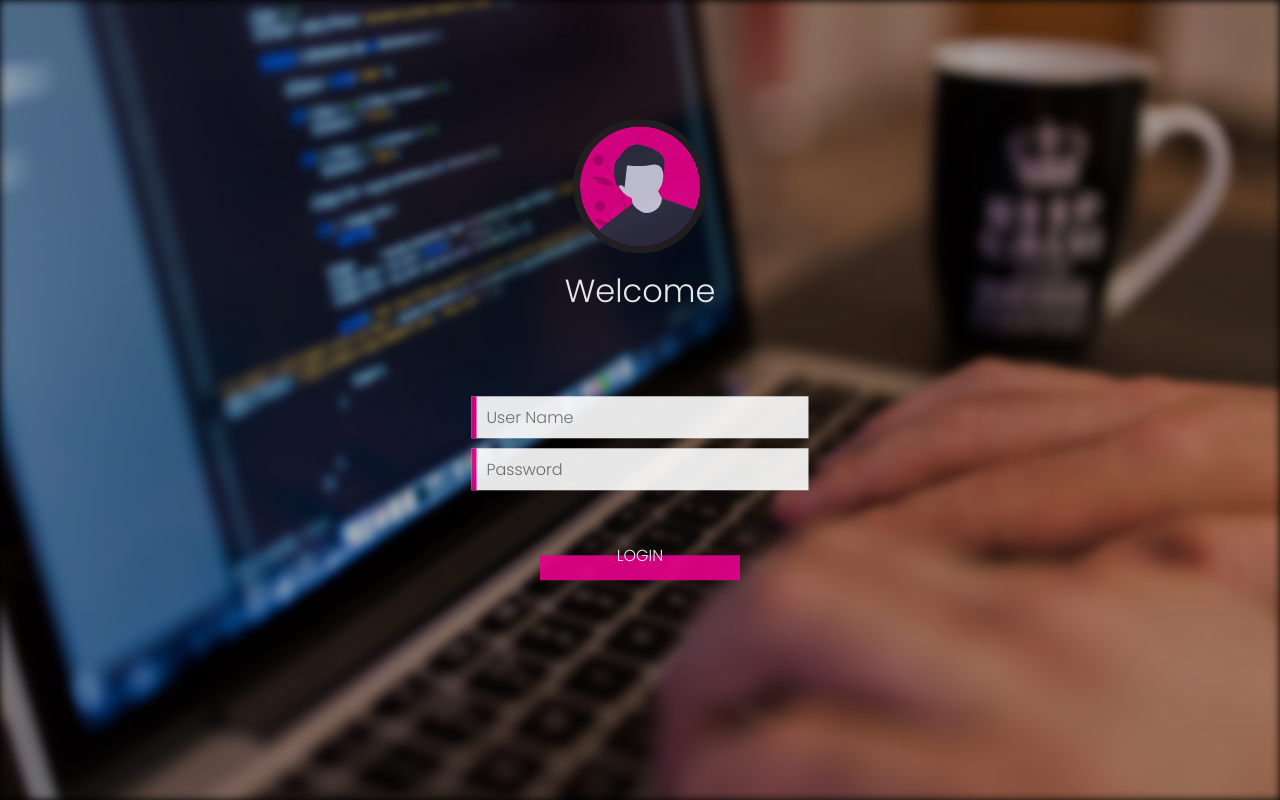
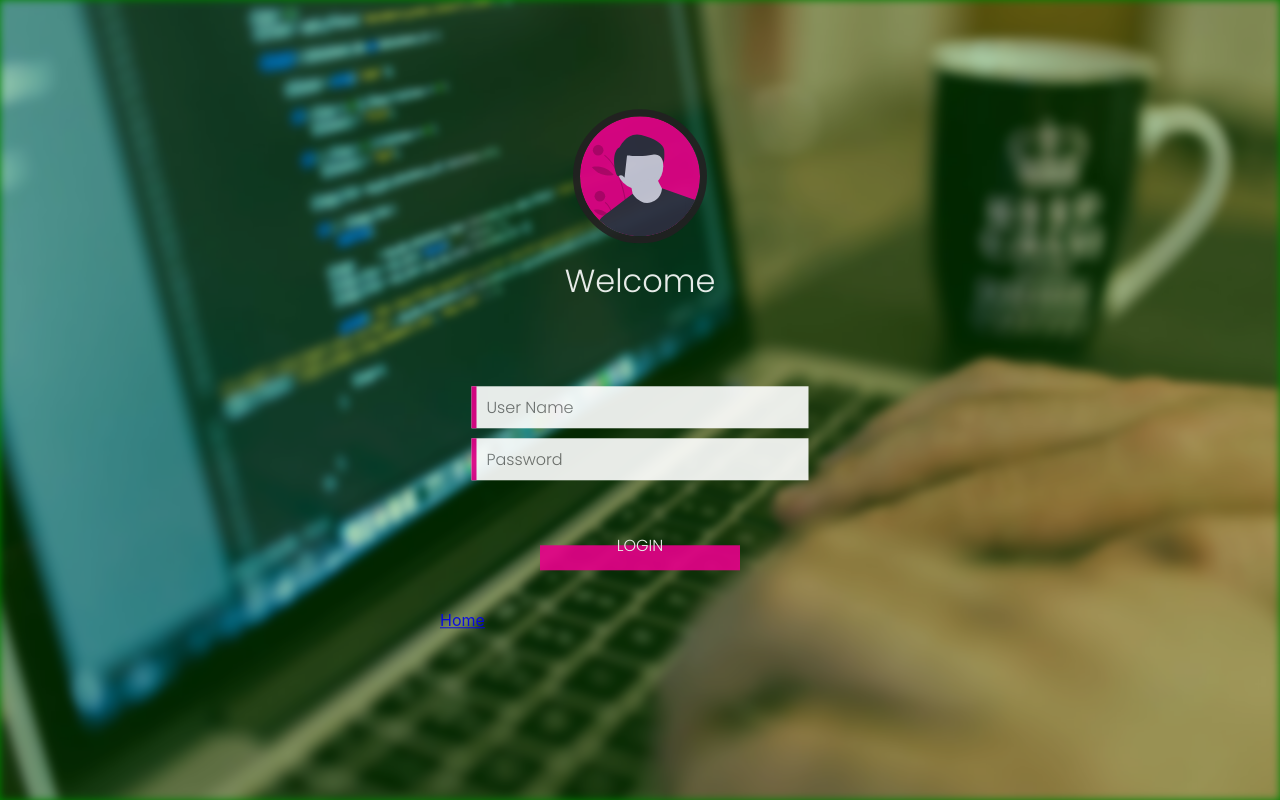
Before and after one commit to AndrewAlkazeer/Admin-DashboardPanel, a React (Create React App) app in the folder app/: page /home in a window 1280 px wide. Built offline with nearby package versions, Linux system fonts and the light colour scheme.

Commit message:
added home component

```diff
--- a/app/package.json
+++ b/app/package.json
@@ -10,9 +10,11 @@
     "@testing-library/jest-dom": "^4.2.4",
     "@testing-library/react": "^9.5.0",
     "@testing-library/user-event": "^7.2.1",
+    "create-react-component": "0.0.4",
     "node-modules": "^1.0.1",
     "react": "^16.13.1",
     "react-dom": "^16.13.1",
+    "react-router-dom": "^5.2.0",
     "react-scripts": "3.4.1"
   },
   "scripts": {
--- a/app/src/App.css
+++ b/app/src/App.css
@@ -130,6 +130,8 @@ body{
   transition: 0.4s ease-in-out;
 }
 
-.login-form button:hover{
-
+.home-page-cont{
+  position: fixed;
+  width: 100%;
+  height: 100%;
 }
--- a/app/src/App.js
+++ b/app/src/App.js
@@ -1,16 +1,25 @@
 import React, { Component } from 'react';
-import logo from './logo.svg';
+import { BrowserRouter as Router, Switch, Route, Link } from "react-router-dom";
+// import logo from './logo.svg';
 import './App.css';
-import Wave from './Imgs/wave.svg';
+// import Wave from './Imgs/wave.svg';
 import User from './Imgs/user.svg';
 import Code from './Imgs/code.jpeg';
+import Home from './home.js';
+
 class App extends React.Component{
 constructor(props){
   super(props);
 }
 render(){
   return(
-<React.Fragment>
+    <Router>
+    <React.Fragment>
+    <div className="home-page-cont">
+    <Route path="/home">
+            <Home />
+       </Route>
+       </div>
 <div className="nav-cont">
 </div>
 <img className="bg-img" src={Code} alt="background image" />
@@ -25,8 +34,11 @@ render(){
 <div className="login-btn-div-2"></div>
 </button>
 </form>
+<Link to="/home">Home</Link>
 </div>
+
 </React.Fragment>
+</Router>
   );
 }
 }
--- /dev/null
+++ b/app/src/home.css
@@ -0,0 +1,7 @@
+.home-cont{
+    position: relative;
+    width: 100%;
+    height: 100%;
+    background: green;
+
+}
--- /dev/null
+++ b/app/src/home.js
@@ -0,0 +1,19 @@
+import React, { Component } from 'react';
+import './home.css';
+
+class Home extends React.Component{
+    constructor(props){
+      super(props);
+    }
+    render(){
+      return(
+    <React.Fragment>
+    <div className="home-cont">
+
+    </div>
+    </React.Fragment>
+      );
+    }
+    }
+
+    export default Home;
```
Also changed, not shown: server.js (+6 -2 lines), 1 other file (tests, documents, lock files or other folders).
